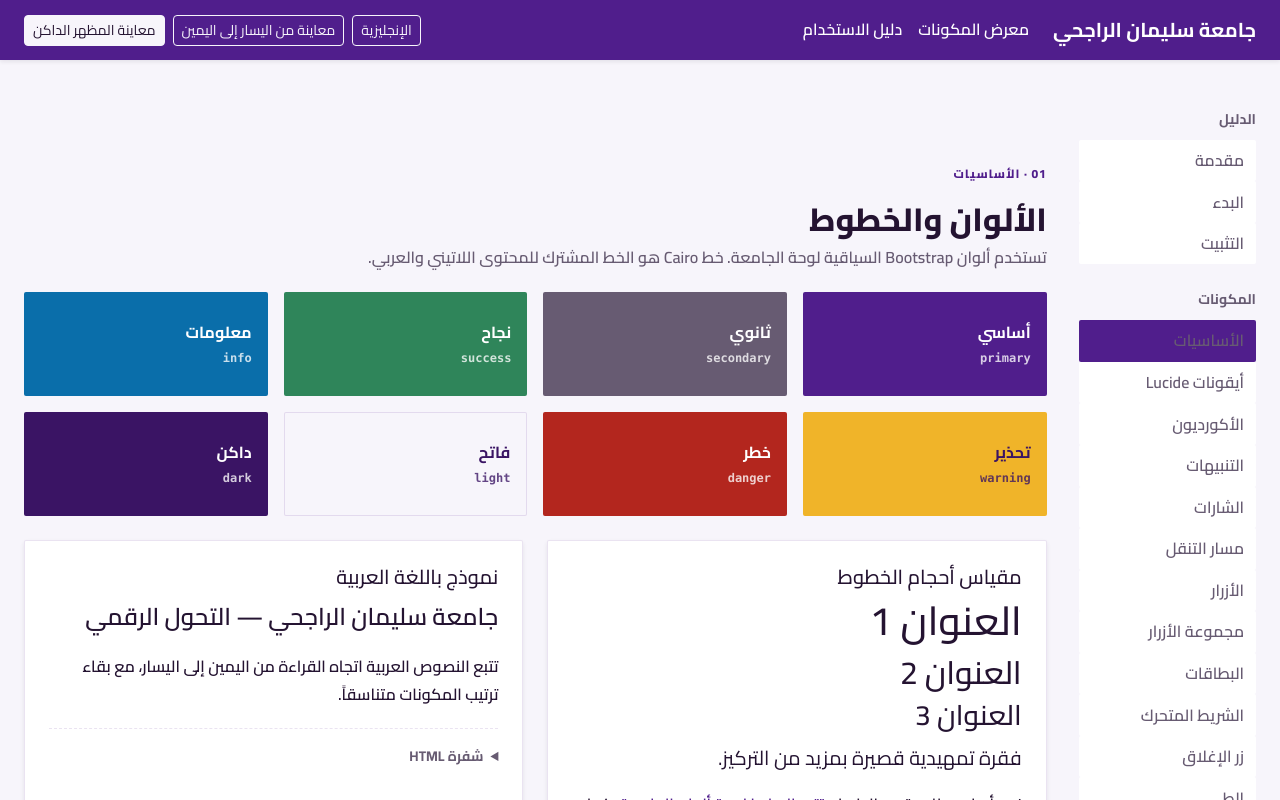
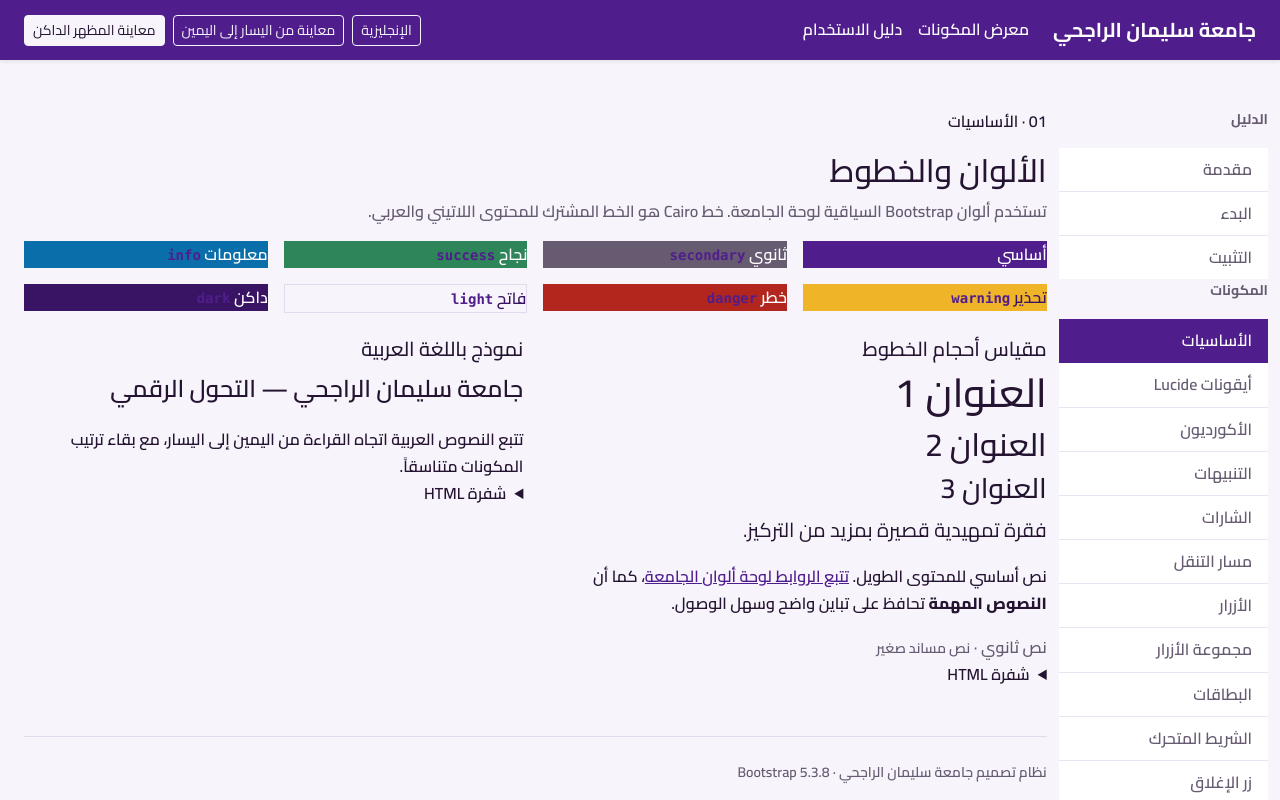
Before and after one commit to ahumaid/sru-design-system, a Vue app: page /foundations in a window 1280 px wide. Shown: the top 800 px of the page. Built offline with nearby package versions, Linux system fonts and the light colour scheme.

Commit message:
Use Bootstrap utilities for gallery layout

```diff
--- a/index.html
+++ b/index.html
@@ -7,7 +7,7 @@
     <title>نظام تصميم جامعة سليمان الراجحي — معرض المكونات</title>
     <link id="theme-css" rel="stylesheet" href="/design-system/sru-theme.rtl.css">
   </head>
-  <body>
+  <body class="bg-body-tertiary">
     <div id="app"></div>
     <script src="/design-system/bootstrap.bundle.js"></script>
     <script src="https://unpkg.com/lucide@latest"></script>
--- a/src/App.vue
+++ b/src/App.vue
@@ -70,7 +70,7 @@ onMounted(async () => {
 
   <div class="container-fluid px-3 px-lg-4" id="top">
     <div class="row g-4 py-4 py-lg-5">
-      <aside class="col-lg-3 col-xl-2">
+      <aside class="col-lg-3 col-xl-2 px-0">
         <GallerySidebar :is-arabic="isArabic" />
       </aside>
 
--- a/src/components/GallerySidebar.vue
+++ b/src/components/GallerySidebar.vue
@@ -44,11 +44,11 @@ const componentLinks = [
 
 <template>
   <nav class="gallery-nav app-navigation sticky-lg-top" :aria-label="isArabic ? 'مكونات نظام التصميم' : 'Design system components'">
-    <p class="small text-secondary fw-bold text-uppercase mb-2">{{ isArabic ? 'الدليل' : 'Guide' }}</p>
-    <div class="list-group list-group-flush mb-4">
+    <p class="small text-secondary fw-bold text-uppercase">{{ isArabic ? 'الدليل' : 'Guide' }}</p>
+    <div class="list-group list-group-flush">
       <RouterLink v-for="link in guideLinks" :key="link.name" exact-active-class="active" class="list-group-item list-group-item-action" :to="link.to">{{ isArabic ? link.labelAr : link.label }}</RouterLink>
     </div>
-    <p class="small text-secondary fw-bold text-uppercase mb-2">{{ isArabic ? 'المكونات' : 'Components' }}</p>
+    <p class="small text-secondary fw-bold text-uppercase">{{ isArabic ? 'المكونات' : 'Components' }}</p>
     <div class="list-group list-group-flush">
       <RouterLink v-for="link in componentLinks" :key="link.name" exact-active-class="active" class="list-group-item list-group-item-action" :to="link.to">{{ isArabic ? link.labelAr : link.label }}</RouterLink>
     </div>
--- a/src/main.js
+++ b/src/main.js
@@ -1,5 +1,4 @@
 import { createApp } from 'vue';
-import './styles/gallery.scss';
 import App from './App.vue';
 import router from './router.js';
 
--- a/src/styles/gallery.scss
+++ /dev/null
@@ -1,400 +0,0 @@
-:root {
-    scroll-padding-top: 5rem;
-}
-
-body {
-    background: var(--bs-tertiary-bg);
-}
-
-.gallery-nav {
-    top: 5rem;
-    max-height: calc(100vh - 6rem);
-    overflow-y: auto;
-    scrollbar-width: thin;
-
-    .list-group-item {
-        padding: .45rem .75rem;
-        border: 0;
-        border-radius: var(--bs-border-radius);
-        color: var(--bs-secondary-color);
-    }
-
-    .list-group-item:hover,
-    .list-group-item:focus-visible {
-        background: var(--bs-secondary-bg);
-        color: var(--bs-emphasis-color);
-    }
-}
-
-.gallery-hero {
-    overflow: hidden;
-    background:
-        radial-gradient(ellipse at 90% 0, rgb(255 255 255 / 22%), transparent 36%),
-        linear-gradient(135deg, var(--bs-primary), var(--sru-purple-deep));
-    color: #fff;
-
-    .lead {
-        max-width: 58rem;
-        color: rgb(255 255 255 / 82%);
-    }
-
-    .card {
-        color: var(--bs-body-color);
-    }
-}
-
-.eyebrow {
-    color: var(--bs-primary);
-    font-size: .75rem;
-    font-weight: 800;
-    letter-spacing: .08em;
-    text-transform: uppercase;
-}
-
-.gallery-hero .eyebrow {
-    color: #e7d8fa;
-}
-
-.gallery-section {
-    margin-block: 3.5rem;
-    scroll-margin-top: 6rem;
-}
-
-.gallery-section-heading {
-    margin-bottom: 1.25rem;
-
-    h2 {
-        margin-bottom: .35rem;
-        font-weight: 800;
-    }
-
-    p:last-child {
-        margin-bottom: 0;
-    }
-}
-
-.showcase-panel {
-    padding: clamp(1rem, 2.5vw, 1.5rem);
-    border: 1px solid var(--bs-border-color);
-    border-radius: var(--bs-border-radius-lg);
-    background: var(--bs-body-bg);
-    box-shadow: var(--bs-box-shadow-sm);
-}
-
-.showcase-panel.has-class-reference {
-    flex-wrap: wrap;
-}
-
-.icon-gallery-toolbar {
-    display: flex;
-    align-items: center;
-    justify-content: space-between;
-    gap: 1rem;
-    margin-bottom: 1rem;
-
-    .form-control {
-        max-width: 28rem;
-    }
-}
-
-.icon-grid {
-    display: grid;
-    grid-template-columns: repeat(auto-fill, minmax(7.5rem, 1fr));
-    gap: .65rem;
-}
-
-.icon-card {
-    display: grid;
-    min-height: 6.5rem;
-    align-content: center;
-    justify-items: center;
-    gap: .75rem;
-    padding: .9rem .5rem;
-    overflow: hidden;
-    border: 1px solid var(--bs-border-color);
-    border-radius: var(--bs-border-radius);
-    color: var(--bs-body-color);
-    text-align: center;
-
-    svg {
-        width: 1.5rem;
-        height: 1.5rem;
-        flex: 0 0 auto;
-    }
-}
-
-.icon-card-name {
-    max-width: 100%;
-    overflow-wrap: anywhere;
-    color: var(--bs-secondary-color);
-    font-size: .7rem;
-}
-
-.class-reference {
-    display: block;
-    width: 100%;
-    min-width: 100%;
-    flex: 0 0 100%;
-    grid-column: 1 / -1;
-    margin-top: 1.25rem;
-    padding-top: 1rem;
-    border-top: 1px dashed var(--bs-border-color);
-
-    summary {
-        color: var(--bs-secondary-color);
-        cursor: pointer;
-        font-size: .875rem;
-        font-weight: 700;
-    }
-}
-
-.html-editor {
-    margin-top: .75rem;
-    overflow: hidden;
-    border: 1px solid #30363d;
-    border-radius: .6rem;
-    background: #0d1117;
-    box-shadow: 0 .4rem 1.2rem rgb(0 0 0 / 16%);
-}
-
-.html-editor-toolbar {
-    display: flex;
-    min-height: 2.5rem;
-    align-items: center;
-    gap: .7rem;
-    padding: .45rem .75rem;
-    border-bottom: 1px solid #30363d;
-    background: #161b22;
-    color: #c9d1d9;
-    font: 500 .72rem/1.2 var(--bs-font-monospace);
-}
-
-.html-editor-dots {
-    display: inline-flex;
-    flex: 0 0 auto;
-    gap: .3rem;
-
-    i {
-        width: .55rem;
-        height: .55rem;
-        border-radius: 50%;
-        background: #484f58;
-    }
-
-    i:first-child {
-        background: #ff5f57;
-    }
-
-    i:nth-child(2) {
-        background: #febc2e;
-    }
-
-    i:last-child {
-        background: #28c840;
-    }
-}
-
-.html-editor-filename {
-    color: #c9d1d9;
-}
-
-.html-editor-language {
-    margin-inline-start: auto;
-    padding: .2rem .45rem;
-    border: 1px solid #30363d;
-    border-radius: .3rem;
-    color: #8b949e;
-    font-size: .65rem;
-    letter-spacing: .04em;
-}
-
-.html-editor pre {
-    max-height: 24rem;
-    margin: 0;
-    padding: 1rem 1.1rem;
-    overflow: auto;
-    background: #0d1117;
-    direction: ltr;
-    text-align: left;
-    tab-size: 2;
-
-    code {
-        color: #e6edf3;
-        font-family: var(--bs-font-monospace);
-        font-size: .78rem;
-        line-height: 1.65;
-        white-space: pre-wrap;
-        overflow-wrap: anywhere;
-        word-break: normal;
-    }
-}
-
-.syntax-punctuation {
-    color: #8b949e;
-}
-
-.syntax-tag {
-    color: #ff7b72;
-}
-
-.syntax-attribute {
-    color: #79c0ff;
-}
-
-.syntax-value {
-    color: #a5d6ff;
-}
-
-.syntax-comment {
-    color: #8b949e;
-    font-style: italic;
-}
-
-.guide-code {
-    margin: .75rem 0;
-    padding: .9rem 1rem;
-    overflow: auto;
-    border: 1px solid #30363d;
-    border-radius: .5rem;
-    background: #0d1117;
-    color: #e6edf3;
-    direction: ltr;
-    text-align: left;
-
-    code {
-        color: inherit;
-        font-family: var(--bs-font-monospace);
-        font-size: .8rem;
-        white-space: pre-wrap;
-        overflow-wrap: anywhere;
-    }
-}
-
-.ai-prompt summary {
-    color: var(--bs-primary);
-    cursor: pointer;
-}
-
-.color-tile {
-    display: grid;
-    min-height: 6.5rem;
-    align-content: center;
-    justify-items: start;
-    gap: .15rem;
-    padding: 1rem;
-    border-radius: var(--bs-border-radius-lg);
-    font-weight: 700;
-
-    code {
-        color: inherit;
-        opacity: .78;
-        font-size: .75rem;
-    }
-}
-
-.carousel-demo-slide {
-    display: grid;
-    min-height: 20rem;
-    align-items: end;
-    padding: clamp(2rem, 7vw, 5rem);
-    color: #fff;
-
-    > div {
-        max-width: 38rem;
-    }
-
-    h3 {
-        font-size: clamp(2rem, 5vw, 3.5rem);
-        font-weight: 800;
-    }
-}
-
-.slide-purple {
-    background: linear-gradient(125deg, #501e8c, #170822);
-}
-
-.slide-blue {
-    background: linear-gradient(125deg, #0a6eaa, #123d63);
-}
-
-.slide-dark {
-    background: linear-gradient(125deg, #44334f, #17121d);
-}
-
-.placeholder-box {
-    min-height: 10rem;
-}
-
-.toast-mark {
-    width: .75rem;
-    height: .75rem;
-    border-radius: 50%;
-}
-
-.scrollspy-frame {
-    padding: 1rem;
-    border: 1px solid var(--bs-border-color);
-    border-radius: var(--bs-border-radius);
-    background: var(--bs-tertiary-bg);
-}
-
-.scrollspy-content {
-    position: relative;
-    height: 17rem;
-    overflow-y: auto;
-    padding: 1rem;
-    border-radius: var(--bs-border-radius);
-    background: var(--bs-body-bg);
-
-    h3 {
-        padding-top: .5rem;
-        font-size: 1.1rem;
-    }
-}
-
-.spy-spacer {
-    min-height: 4rem;
-}
-
-.ratio-demo {
-    background: var(--bs-primary-bg-subtle);
-}
-
-.figure-demo {
-    min-height: 10rem;
-    background:
-        radial-gradient(circle at 25% 30%, #fff 0 8%, transparent 8.5%),
-        radial-gradient(circle at 75% 65%, rgb(255 255 255 / 75%) 0 12%, transparent 12.5%),
-        linear-gradient(135deg, #501e8c 0 48%, #0a6eaa 48% 100%);
-}
-
-[data-bs-theme='dark'] {
-    .gallery-hero {
-        background:
-            radial-gradient(ellipse at 90% 0, rgb(255 255 255 / 12%), transparent 36%),
-            linear-gradient(135deg, #3a1464, #100719);
-    }
-
-    .color-tile.bg-light {
-        color: #241331 !important;
-    }
-}
-
-@media (min-width: 992px) {
-    .gallery-nav {
-        padding-inline-end: .5rem;
-    }
-}
-
-@media (max-width: 991.98px) {
-    .gallery-nav {
-        max-height: none;
-    }
-}
-
-@media (max-width: 575.98px) {
-    .icon-gallery-toolbar {
-        align-items: stretch;
-        flex-direction: column;
-    }
-}
--- a/src/styles/sru-theme.scss
+++ b/src/styles/sru-theme.scss
@@ -48,6 +48,7 @@ $body-tertiary-bg: $gray-100;
 $body-emphasis-color: $gray-900;
 $border-color: rgba($purple, .12);
 $border-color-translucent: rgba($purple, .15);
+$list-group-active-color: $white;
 $focus-ring-color: rgba($purple, .25);
 $link-color: $purple;
 $link-hover-color: $sru-purple-dark;
```
Also changed, not shown: 2 other files (tests, documents, lock files or other folders).
